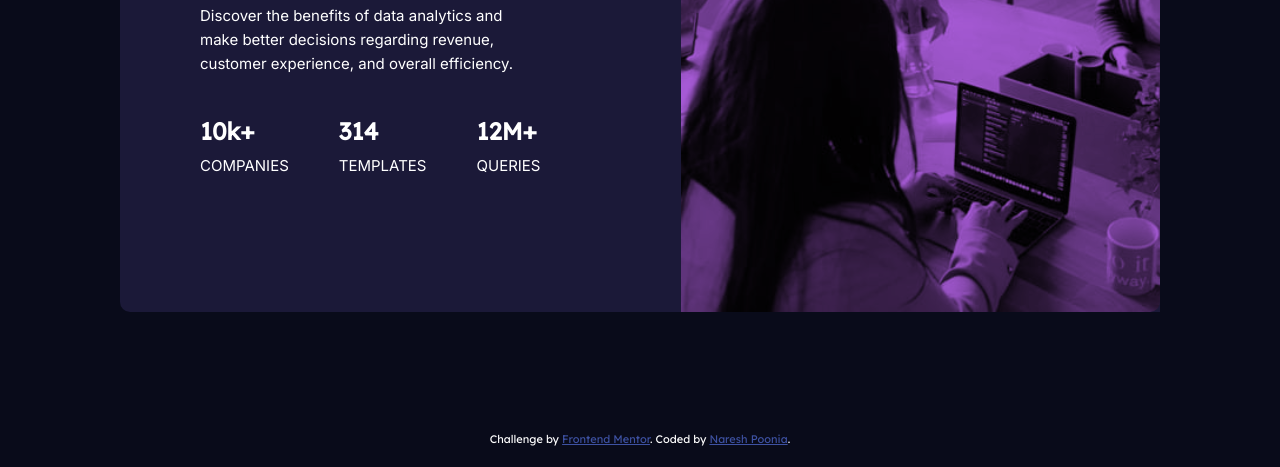
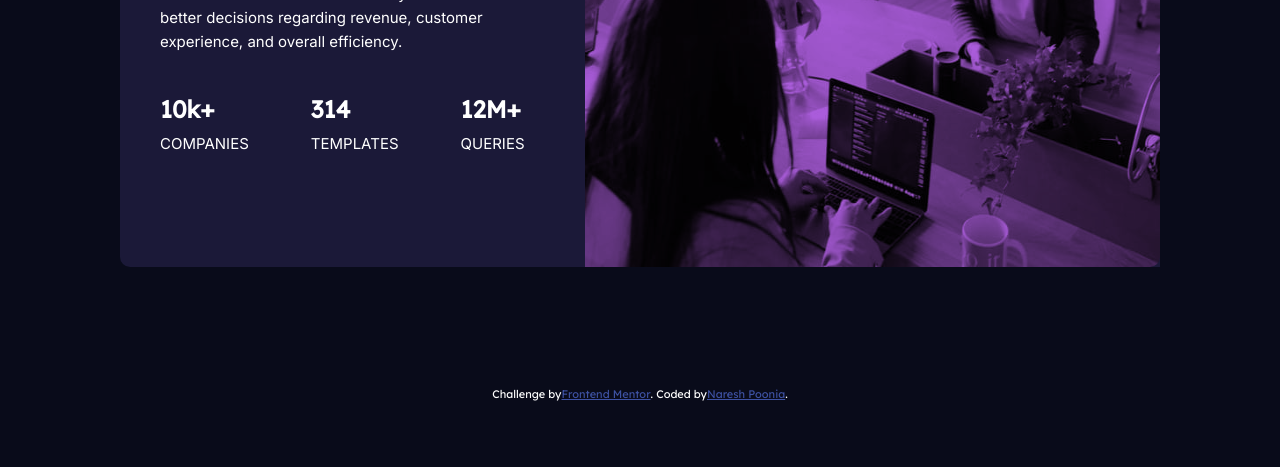
Before and after one commit to nareshpoonia/frontendmentor-stats-preview-card-component-coding-challenge, a plain HTML site: page index.html in a window 1280 px wide. Shown: the part 333-800 px from the top of the page. Drawn offline with Linux system fonts and the light colour scheme.

Commit message:
Fixed the image issue in mobile landscape view

```diff
--- a/index.html
+++ b/index.html
@@ -22,7 +22,7 @@
     </div class="card">
     <div class="card-text">
     <h1>
-      Get <span style="color: hsl(277, 64%, 61%);;">insights</span> that help your business grow.
+      Get <span>insights</span> that help your business grow.
     </h1>
     <p>
       Discover the benefits of data analytics and make better decisions regarding revenue, customer
@@ -36,7 +36,7 @@
     </div>
   </div>
   <div class="attribution">
-    Challenge by <a href="https://www.frontendmentor.io?ref=challenge" target="_blank">Frontend Mentor</a>.
+    Challenge by  <a href="https://www.frontendmentor.io?ref=challenge" target="_blank">Frontend Mentor</a>.
     Coded by <a href="https:nareshpoonia.com">Naresh Poonia</a>.
   </div>
   </div>
--- a/style.css
+++ b/style.css
@@ -35,6 +35,9 @@ ul {
   font-size: 1.5em;
   font-weight: 700;
 }
+h1 span {
+  color: hsl(277, 64%, 61%);
+}
 
 ul li span {
   margin-bottom: 20px;
@@ -51,24 +54,21 @@ ul li span {
   display: flex;
   flex-direction: column;
   justify-content: center;
+  align-items: center;
   text-align: center;
-  justify-items: center;
-  padding: 0px 0px 0px 0px;
-  margin: 50px 10px;
-  align-items: center;
+  margin-bottom: 20px;
   color: var(--white);
-  min-width: 320px;
-  max-width: 480px;
   border-radius: 0px 0px 10px 10px;
 }
 
 .container-1 .image {
   background: url(./images/image-header-mobile.jpg), var(--soft-violet);
   background-repeat: no-repeat;
-  background-size: cover;
-  margin-bottom: 20px;
+  background-position: center;
+  background-size: 100% 100%;
   background-blend-mode: multiply;
   width: 100%;
+  max-width: 767px;
   height: 40vh;
   border-radius: 10px 10px 0px 0px;
 }
@@ -78,7 +78,7 @@ ul li span {
   flex-direction: column;
   justify-content: space-around;
   align-items: center;
-  margin-left: 5px;
+  margin-top: 20px;
 }
 
 .attribution {
@@ -99,18 +99,20 @@ ul li span {
     margin: 120px 120px 120px 120px;
     border-radius: 10px 0px 0px 10px;
     max-width: 1400px;
+    margin-left: 120px;
   }
 
   .container-1 .image {
-    background: url(./images/image-header-desktop.jpg), var(--soft-violet);
+    border-radius: 0px 10px 10px 0px;
+    background: url(./images/image-header-mobile.jpg), var(--soft-violet);
     background-repeat: no-repeat;
-    background-size: cover;
-    width: 120%;
-    height: 525px;
-    padding-bottom: 0px;
-    margin-bottom: 0px;
-    border-radius: 0px 10px 10px 0px;
+    background-position: center;
+    background-size: 100% 100%;
     background-blend-mode: multiply;
+    display: flex;
+    flex-grow: 1;
+    width: 135%;
+    min-height: 60vh;
   }
   ul {
     display: flex;
@@ -147,22 +149,25 @@ ul li span {
     font-family: "Inter", sans-serif;
   }
 
-  .card-text {
+  .container-1 .card-text {
     display: flex;
+    flex-grow: 1;
     flex-direction: column;
-    justify-content: space-around;
-    align-items: left;
+    justify-content: center;
+    align-items: center;
     margin-top: 0px;
-    margin-left: 80px;
-    margin-right: 120px;
+    margin-left: 40px;
+    margin-right: 40px;
+    margin-top: 40px;
+    margin-bottom: 40px;
     word-wrap: break-word;
   }
 
   .attribution {
     font-size: 11px;
-    text-align: center;
-    align-items: center;
+    display: flex;
+    justify-content: center;
+    align-items: flex-start;
     color: var(--white);
-    margin-bottom: 10px;
   }
 }
```
